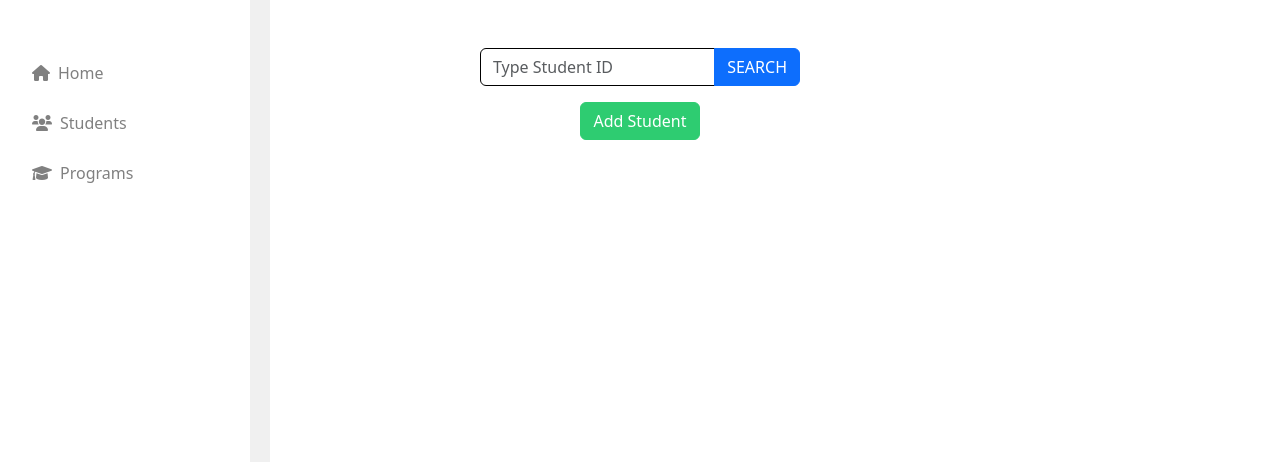
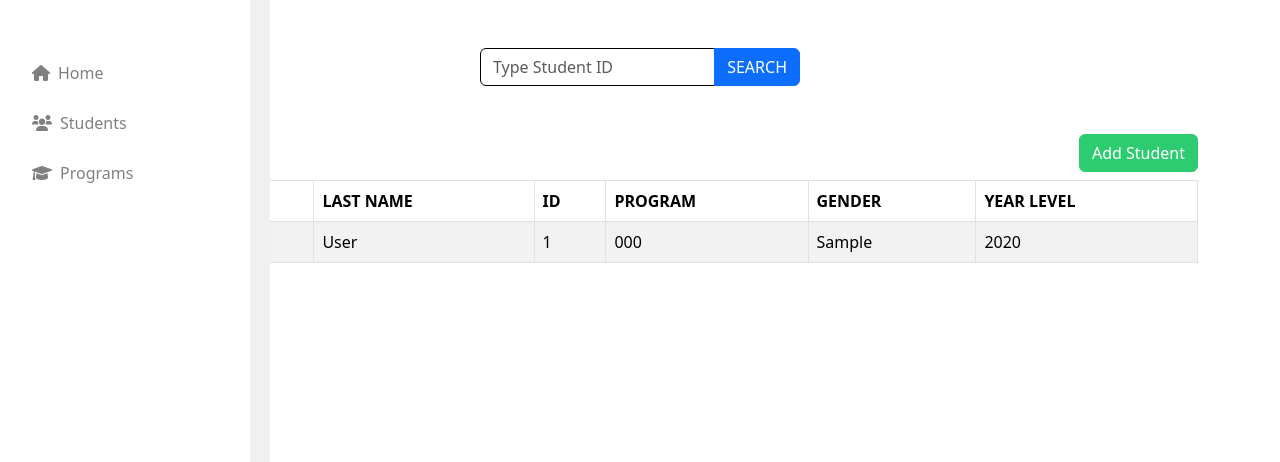
Before and after one commit to razeuss/ccc181-ssis, a Flask app: page /Students in a window 1280 px wide. Shown: the top 462 px of the page. Run offline with Flask 3, Linux system fonts and the light colour scheme; tables that the repository leaves empty or names only in its code hold one stand-in row (values such as "Sample post"); some libraries are stand-ins or nearby versions.

Commit message:
added the student table and mysql in init.py and routes.py

```diff
--- a/website/routes.py
+++ b/website/routes.py
@@ -1,4 +1,9 @@
-from flask import Blueprint, render_template
+from flask import Blueprint, render_template, request, redirect, url_for, flash
+from flask_mysqldb import MySQL
+
+views = Blueprint('views', __name__)
+mysql = MySQL()
+
 
 views = Blueprint('views', __name__)
 
@@ -6,9 +11,28 @@ views = Blueprint('views', __name__)
 def homepage():
     return render_template("homepage.html")
 
-@views.route('/add')
+@views.route('/add', methods=['GET', 'POST'])
 def addstud():
-    return render_template("addstud.html")
+    if request.method == 'POST':
+
+        student_id = request.form['studentID']
+        first_name = request.form['firstName']
+        last_name = request.form['lastName']
+        program = request.form['program']
+        year = request.form['year']
+        gender = request.form['gender']
+
+
+        cur = mysql.connection.cursor()
+        cur.execute("INSERT INTO student (id, firstname, lastname, program_code, year, gender) VALUES (%s, %s, %s, %s, %s, %s)",
+                    (student_id, first_name, last_name, program, year, gender))
+        mysql.connection.commit()
+        cur.close()
+
+        flash('Student Added Successfully', 'success')
+        return redirect(url_for('views.students_list'))
+
+    return render_template("studentslist.html")
 
 @views.route('/programs')
 def update():
@@ -16,4 +40,11 @@ def update():
 
 @views.route('/Students')
 def students_list():
-    return render_template("studentslist.html")
+    cur = mysql.connection.cursor()
+    # Query to fetch all students
+    cur.execute("SELECT firstname, lastname, id, program_code, gender, year FROM student")
+    students = cur.fetchall()  # Fetch all rows from the query result
+    cur.close()
+
+    # Pass the 'students' list to the template
+    return render_template('studentslist.html', students=students)
--- a/website/static/js/showmodal.js
+++ /dev/null
@@ -1,11 +0,0 @@
-$(document).ready(function() {
-
-    $('#addModal').on('show.bs.modal', function (event) {
-        var button = $(event.relatedTarget);
-        var actionType = button.text().trim();
-        var url = (actionType === 'Add Student') ? '/add' : '/update';
-
-        // Load content from the appropriate route
-        $('#addModalBody').load(url);
-    });
-});
--- a/website/templates/studentslist.html
+++ b/website/templates/studentslist.html
@@ -11,7 +11,8 @@
     </div>
 </div>
 
-<div class="container-fluid">
+<form id="addStudentForm" method="POST" action="/add">
+ <div class="container-fluid">
     <div class="row">
         <div class="col-md-5 offset-md-1">
             <div class="modal fade" id="addModal" tabindex="-1" aria-labelledby="addModalLabel" aria-hidden="true">
@@ -64,12 +65,42 @@
             </div>
         </div>
     </div>
-</div>
+ </div>
+</form>
 
-<div class="mt-3 text-center  ">
-    <button type="button" style="background-color: #2ECC71; border-color:  #2ECC71;" class="btn btn-primary" data-bs-toggle="modal" data-bs-target="#addModal">
-        Add Student
-    </button>
+
+<div class="container mt-5">
+    <div class="d-flex justify-content-end mt-3">
+        <button type="button" style="background-color: #2ECC71; border-color: #2ECC71;" class="btn btn-primary" data-bs-toggle="modal" data-bs-target="#addModal">
+            Add Student
+        </button>
+    </div>
+
+    <table class=" mt-2 table table-striped table-bordered">
+        <thead class="thead-dark">
+            <tr>
+                <th>FIRST NAME</th>
+                <th>LAST NAME</th>
+                <th>ID</th>
+                <th>PROGRAM</th>
+                <th>GENDER</th>
+                <th>YEAR LEVEL</th>
+            </tr>
+        </thead>
+        <tbody>
+            <!-- Loop through students data -->
+            {% for student in students %}
+            <tr>
+                <td>{{ student[0] }}</td>
+                <td>{{ student[1] }}</td>
+                <td>{{ student[2] }}</td>
+                <td>{{ student[3] }}</td>
+                <td>{{ student[4] }}</td>
+                <td>{{ student[5] }}</td>
+            </tr>
+            {% endfor %}
+        </tbody>
+    </table>
 </div>
 
 {% endblock %}
```
Also changed, not shown: website/__init__.py (+10 -0 lines), website/static/js/programlist.js (added), 2 other files.
